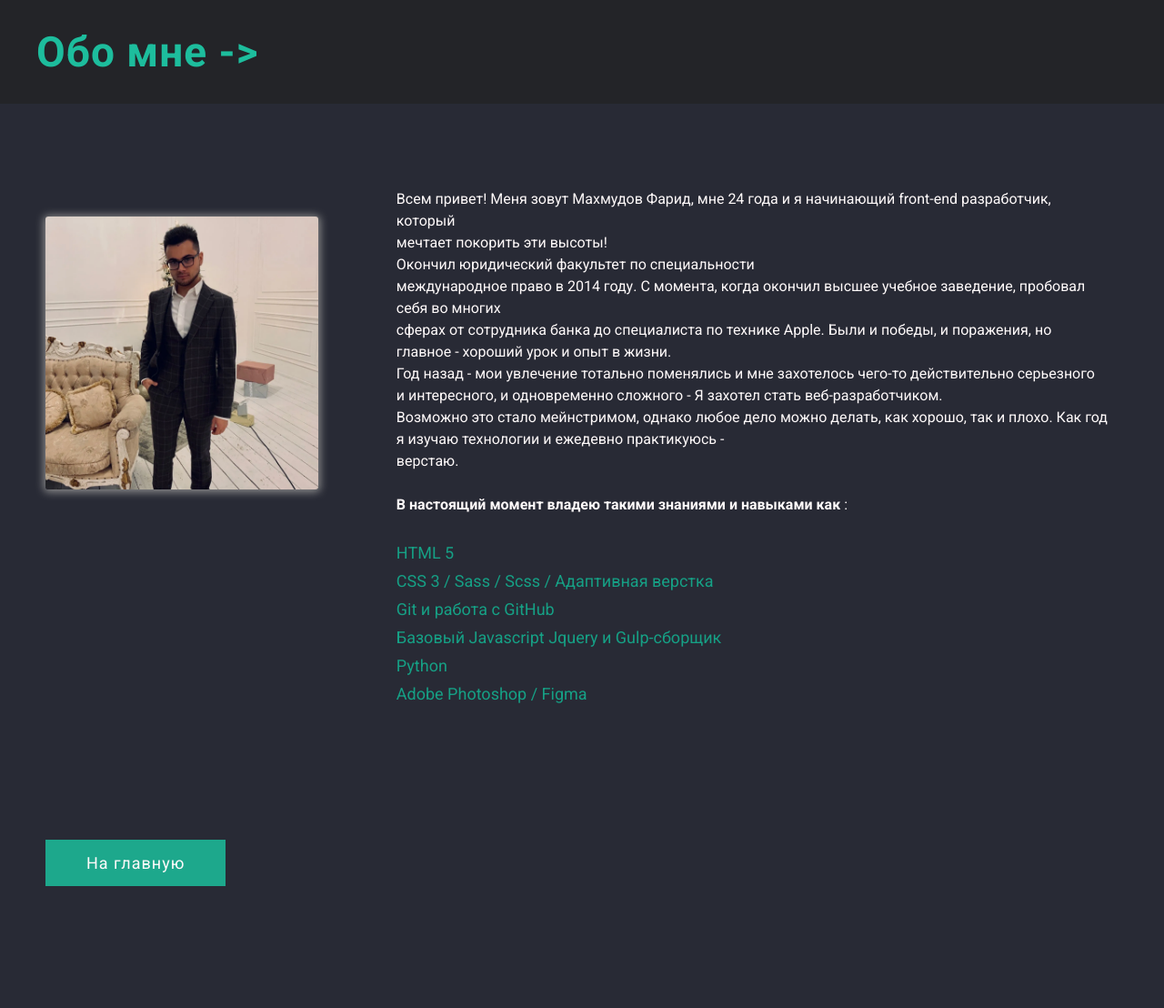
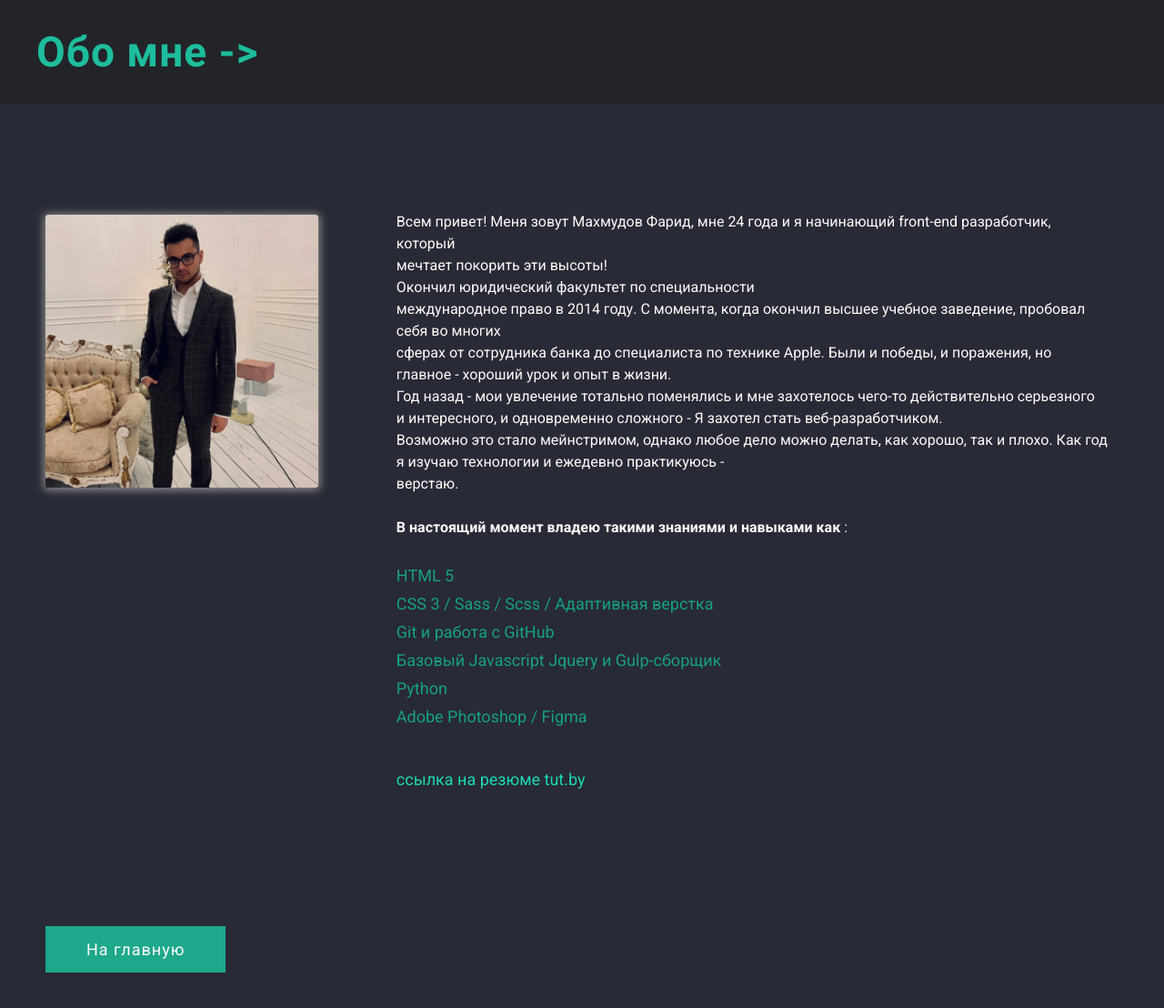
Before and after one commit to Egoist66/Farid-Mahmudov.github.io, a PHP site: the page made by about me/about_me.html in a window 1280 px wide. Shown: the top 1108 px of the page at 91% size. Run offline with PHP 8.4, Linux system fonts and the light colour scheme; some web fonts are replaced.

Commit message:
refactor

```diff
--- a/about me/about_me.html
+++ b/about me/about_me.html
@@ -67,6 +67,13 @@
                             <li> Базовый Javascript Jquery и Gulp-cборщик </li>
                             <li>Python</li>
                             <li>Adobe Photoshop / Figma</li>
+                            <br><br>
+                            <li class="resume_item">
+                                <a class="resume" target="_blank"
+                                    href="https://rabota.by/resume/d987d9dbff034ab7e70039ed1f41314e703436">ссылка на
+                                    резюме tut.by
+                                </a>
+                            </li>
 
                         </ul>
 
--- a/about me/style/style.css
+++ b/about me/style/style.css
@@ -21,10 +21,15 @@ body, html { height: 100%; padding: 0; margin: 0; box-sizing: border-box; font-f
 
 .active.about__mebox-img { transform: scale(1.5); transition: 0.3s all ease-in-out; }
 
-.about__mebox { margin-top: 45px; display: flex; justify-content: space-between; align-items: center; }
-.about__mebox-img { margin-top: -157px; border-radius: 3px; width: 300px; background: transparent; -webkit-box-shadow: 0px 1px 10px 2px snow; -moz-box-shadow: 0px 1px 10px 2px snow; box-shadow: 0px 1px 10px 2px #8d8d8d; cursor: pointer; transition: 0.3s all ease-in-out; }
+.about__mebox { margin-top: 70px; display: flex; justify-content: space-between; align-items: center; }
+.about__mebox-img { margin-top: -280px; border-radius: 3px; width: 300px; background: transparent; -webkit-box-shadow: 0px 1px 10px 2px snow; -moz-box-shadow: 0px 1px 10px 2px snow; box-shadow: 0px 1px 10px 2px #8d8d8d; cursor: pointer; transition: 0.3s all ease-in-out; }
 .about__mebox .about__meboxtext { padding: 0 12px; }
 .about__mebox .about__meboxtext-Text { color: snow; white-space: pre-line; word-wrap: break-word; }
+
+.resume { text-decoration: none; color: #1bd8b2; }
+
+.resume_item { border-bottom: 1px solid transparent; transition: 0.5s all ease-in-out; display: inline-block; }
+.resume_item:hover { border-bottom: 1px solid snow; transition: 0.5s all ease-in-out; }
 
 .button__box a { border: none; background-color: #1da88c; align-items: center; display: inline-block; padding: 15px 45px; margin: 150px 0; transition: 0.5s all ease-in-out; cursor: pointer; text-decoration: none; color: snow; font-size: 18px; letter-spacing: 1px; }
 .button__box a:hover { background-color: snow; color: #232428; border-radius: 7px; transition: 0.5s all ease-in-out; }
--- a/about me/style/style.scss
+++ b/about me/style/style.scss
@@ -90,7 +90,7 @@ html {
 }
 
 .about__mebox {
-    margin-top: 45px;
+    margin-top: 70px;
     display: flex;
     justify-content: space-between;
     align-items: center;
@@ -98,7 +98,7 @@ html {
 
 
     &-img {
-        margin-top: -157px;
+        margin-top: -280px;
         border-radius: 3px;
         width: 300px;
         background: transparent;
@@ -119,15 +119,33 @@ html {
         padding: 0 12px;
 
 
+
         &-Text {
 
             color: snow;
             white-space: pre-line;
             word-wrap: break-word;
+
         }
     }
 
 
+}
+
+.resume {
+    text-decoration: none;
+    color: #1bd8b2;
+}
+
+.resume_item {
+    border-bottom: 1px solid transparent;
+    transition: 0.5s all ease-in-out;
+    display: inline-block;
+
+    &:hover {
+        border-bottom: 1px solid snow;
+        transition: 0.5s all ease-in-out;
+    }
 }
 
 
```
